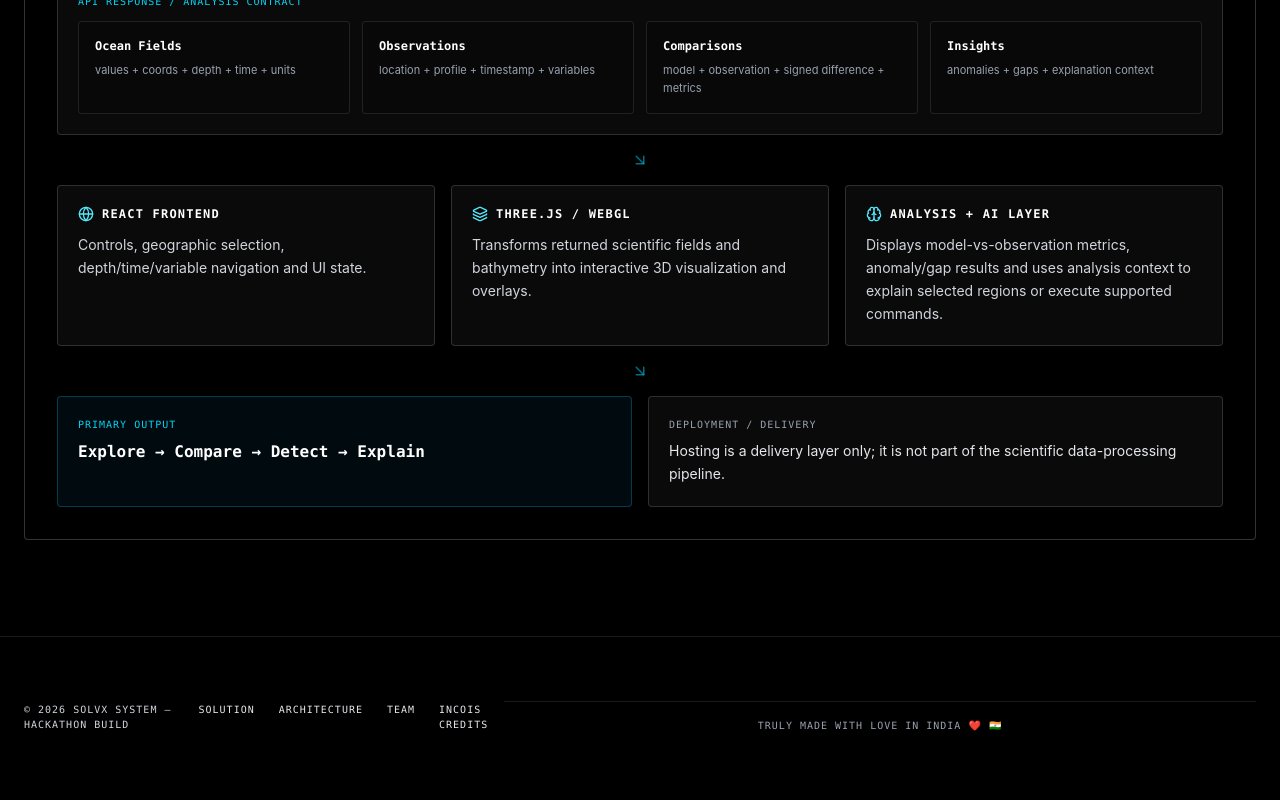
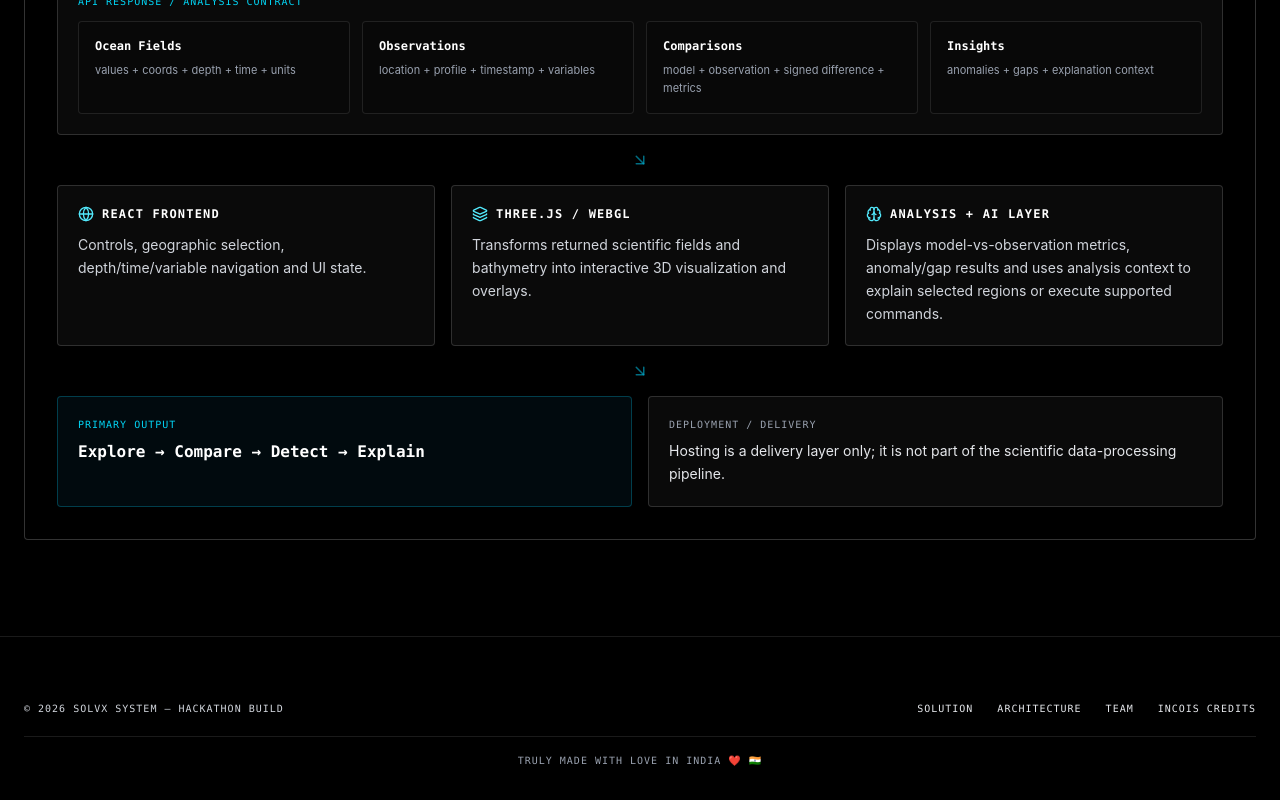
Before and after one commit to adityaksx/solvxx, a React (Vite) app: page / in a window 1280 px wide. Shown: the part 6445-7245 px from the top of the page. Before the commit the page ends 7210 px from the top, so only its background shows below. Built offline with nearby package versions, Linux system fonts and the light colour scheme; no server answers.

Commit message:
refine footer India line layout

```diff
--- a/src/App.tsx
+++ b/src/App.tsx
@@ -553,17 +553,19 @@ const SystemArchitecture: React.FC = () => (
 
 // --- 8. Footer ---
 const Footer: React.FC = () => (
-  <footer className="py-8 px-6 bg-transparent flex flex-col md:flex-row justify-between items-center gap-4 mt-8">
-    <div className="text-gray-300 font-mono text-[10px] uppercase tracking-widest drop-shadow-md">
+  <footer className="py-8 px-6 bg-transparent mt-8">
+    <div className="max-w-[90rem] mx-auto flex flex-col md:flex-row justify-between items-center gap-4">
+      <div className="text-gray-300 font-mono text-[10px] uppercase tracking-widest drop-shadow-md text-center md:text-left">
         © {new Date().getFullYear()} SolvX System — Hackathon Build
       </div>
-    <div className="flex gap-6 text-gray-200 text-[10px] font-mono uppercase tracking-widest drop-shadow-md">
+      <div className="flex flex-wrap justify-center gap-6 text-gray-200 text-[10px] font-mono uppercase tracking-widest drop-shadow-md">
         <a href="#solution" className="hover:text-cyan-300 transition-colors">Solution</a>
         <a href="#architecture" className="hover:text-cyan-300 transition-colors">Architecture</a>
         <a href="#about" className="hover:text-cyan-300 transition-colors">Team</a>
         <a href="/credits.html" className="hover:text-cyan-300 transition-colors">INCOIS Credits</a>
       </div>
-    <div className="w-full text-center md:col-span-2 text-gray-400 font-mono text-[10px] uppercase tracking-widest pt-4 border-t border-white/10">
+    </div>
+    <div className="max-w-[90rem] mx-auto mt-5 pt-4 border-t border-white/10 text-center text-gray-400 font-mono text-[10px] uppercase tracking-widest">
       Truly made with love in India ❤️ 🇮🇳
     </div>
   </footer>
```
Lines whose indentation alone changed are shown as unchanged.
